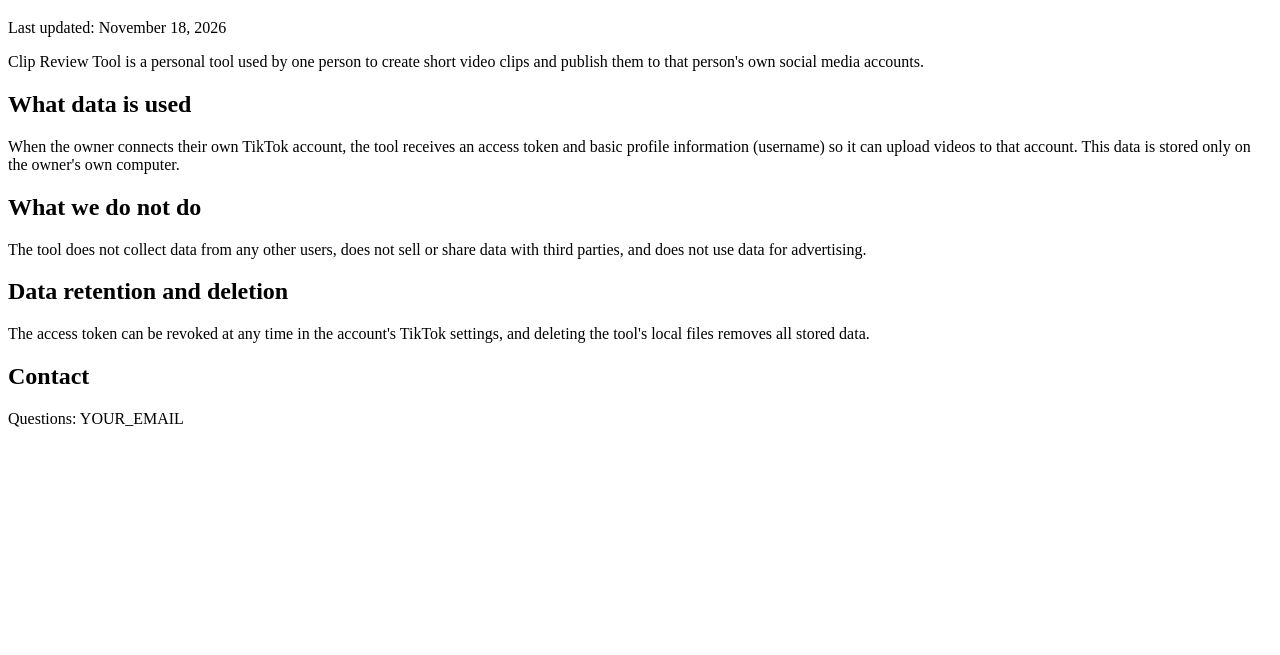
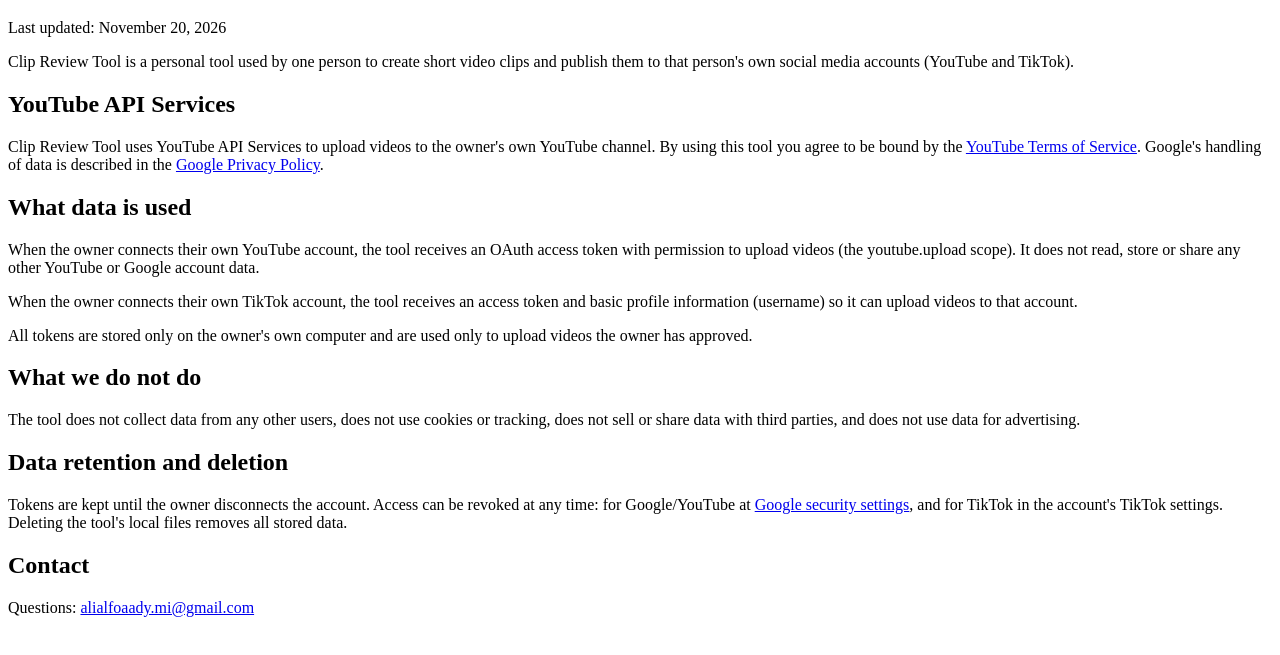
Before and after one commit to alialfoaady-cm/alialfoaady-cm.github.io, a plain HTML site: page privacy.html in a window 1280 px wide. Shown: the part 61-716 px from the top of the page. Drawn offline with Linux system fonts and the light colour scheme.

Commit message:
Add contact email and YouTube API Services sections

```diff
--- a/privacy.html
+++ b/privacy.html
@@ -3,15 +3,19 @@
 <head><meta charset="utf-8"><title>Privacy Policy - Clip Review Tool</title></head>
 <body>
 <h1>Privacy Policy</h1>
-<p>Last updated: November 18, 2026</p>
-<p>Clip Review Tool is a personal tool used by one person to create short video clips and publish them to that person's own social media accounts.</p>
+<p>Last updated: November 20, 2026</p>
+<p>Clip Review Tool is a personal tool used by one person to create short video clips and publish them to that person's own social media accounts (YouTube and TikTok).</p>
+<h2>YouTube API Services</h2>
+<p>Clip Review Tool uses YouTube API Services to upload videos to the owner's own YouTube channel. By using this tool you agree to be bound by the <a href="https://www.youtube.com/t/terms">YouTube Terms of Service</a>. Google's handling of data is described in the <a href="https://policies.google.com/privacy">Google Privacy Policy</a>.</p>
 <h2>What data is used</h2>
-<p>When the owner connects their own TikTok account, the tool receives an access token and basic profile information (username) so it can upload videos to that account. This data is stored only on the owner's own computer.</p>
+<p>When the owner connects their own YouTube account, the tool receives an OAuth access token with permission to upload videos (the youtube.upload scope). It does not read, store or share any other YouTube or Google account data.</p>
+<p>When the owner connects their own TikTok account, the tool receives an access token and basic profile information (username) so it can upload videos to that account.</p>
+<p>All tokens are stored only on the owner's own computer and are used only to upload videos the owner has approved.</p>
 <h2>What we do not do</h2>
-<p>The tool does not collect data from any other users, does not sell or share data with third parties, and does not use data for advertising.</p>
+<p>The tool does not collect data from any other users, does not use cookies or tracking, does not sell or share data with third parties, and does not use data for advertising.</p>
 <h2>Data retention and deletion</h2>
-<p>The access token can be revoked at any time in the account's TikTok settings, and deleting the tool's local files removes all stored data.</p>
+<p>Tokens are kept until the owner disconnects the account. Access can be revoked at any time: for Google/YouTube at <a href="https://myaccount.google.com/permissions">Google security settings</a>, and for TikTok in the account's TikTok settings. Deleting the tool's local files removes all stored data.</p>
 <h2>Contact</h2>
-<p>Questions: YOUR_EMAIL</p>
+<p>Questions: <a href="mailto:alialfoaady.mi@gmail.com">alialfoaady.mi@gmail.com</a></p>
 </body>
 </html>
```
Also changed, not shown: index.html (+10 -1 lines), terms.html (+4 -2 lines).
